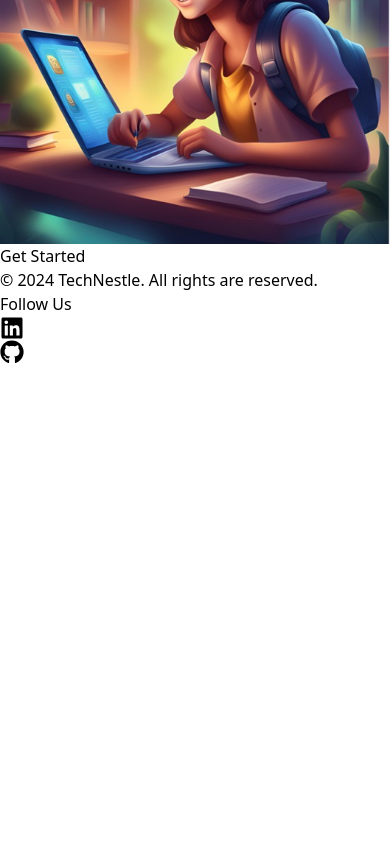
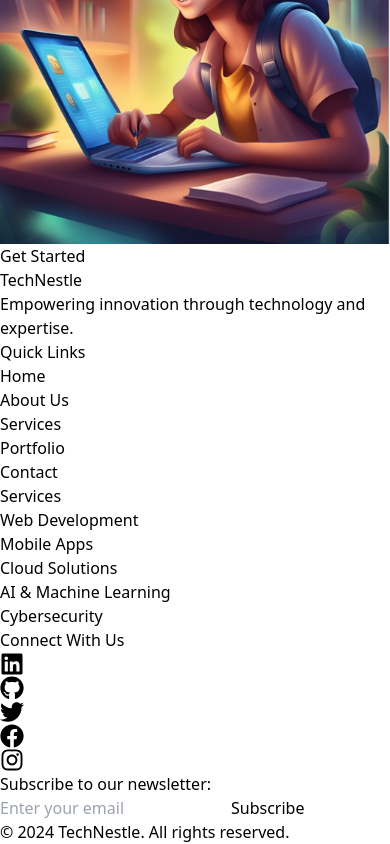
Before and after one commit to kalviumcommunity/S60_Sahanashre_Capstone_TechNestle, a React (Vite) app in the folder Frontend/: page / in a window 390 px wide. Shown: the part 710-1554 px from the top of the page. Before the commit the page ends 1074 px from the top, so only its background shows below. Built offline with nearby package versions, Linux system fonts and the light colour scheme; no server answers.

Commit message:
added responsive footer

```diff
--- a/Frontend/src/Components/Footer.jsx
+++ b/Frontend/src/Components/Footer.jsx
@@ -1,24 +1,76 @@
-import { FaLinkedin, FaGithub } from 'react-icons/fa';
 
-function Footer() {
+import { FaLinkedin, FaGithub, FaTwitter, FaFacebook, FaInstagram } from 'react-icons/fa';
+
+const Footer = () => {
   return (
-    <footer className="flex flex-col md:flex-row items-center justify-around bg-slate-900 text-white p-4">
-        <div className="mt-4 md:mt-0 text-center md:text-right w-full md:w-auto">
-        <p className='text-xl font-bold'>© 2024 TechNestle. All rights are reserved.</p>
-      </div>
-      <div className="flex flex-col items-center">
-        <h5 className="font-semibold">Follow Us</h5>
-        <div className="flex gap-4">
-          <a href="https://www.linkedin.com/in/sahanashre-v" target="_blank" className="hover:text-blue-500">
-            <FaLinkedin size={24} />
-          </a>
-          <a href="https://github.com/Sahanashre-V" target="_blank" className="hover:text-gray-300">
-            <FaGithub size={24} />
-          </a>
+    <footer className="bg-slate-900 text-white py-8">
+      <div className="container mx-auto px-4">
+        <div className="grid grid-cols-1 md:grid-cols-2 lg:grid-cols-4 gap-8">
+          <div>
+            <h3 className="text-xl font-bold mb-4">TechNestle</h3>
+            <p className="text-sm">Empowering innovation through technology and expertise.</p>
+          </div>
+          <div>
+            <h4 className="text-lg font-semibold mb-4">Quick Links</h4>
+            <ul className="space-y-2">
+              <li><a href="#" className="hover:text-blue-400 transition-colors">Home</a></li>
+              <li><a href="#" className="hover:text-blue-400 transition-colors">About Us</a></li>
+              <li><a href="#" className="hover:text-blue-400 transition-colors">Services</a></li>
+              <li><a href="#" className="hover:text-blue-400 transition-colors">Portfolio</a></li>
+              <li><a href="#" className="hover:text-blue-400 transition-colors">Contact</a></li>
+            </ul>
+          </div>
+          <div>
+            <h4 className="text-lg font-semibold mb-4">Services</h4>
+            <ul className="space-y-2">
+              <li><a href="#" className="hover:text-blue-400 transition-colors">Web Development</a></li>
+              <li><a href="#" className="hover:text-blue-400 transition-colors">Mobile Apps</a></li>
+              <li><a href="#" className="hover:text-blue-400 transition-colors">Cloud Solutions</a></li>
+              <li><a href="#" className="hover:text-blue-400 transition-colors">AI & Machine Learning</a></li>
+              <li><a href="#" className="hover:text-blue-400 transition-colors">Cybersecurity</a></li>
+            </ul>
+          </div>
+          <div>
+            <h4 className="text-lg font-semibold mb-4">Connect With Us</h4>
+            <div className="flex space-x-4 mb-4">
+              <a href="https://www.linkedin.com/in/sahanashre-v" target="_blank" rel="noopener noreferrer" className="hover:text-blue-400 transition-colors">
+                <FaLinkedin size={24} />
+              </a>
+              <a href="https://github.com/Sahanashre-V" target="_blank" rel="noopener noreferrer" className="hover:text-gray-400 transition-colors">
+                <FaGithub size={24} />
+              </a>
+              <a href="#" className="hover:text-blue-400 transition-colors">
+                <FaTwitter size={24} />
+              </a>
+              <a href="#" className="hover:text-blue-600 transition-colors">
+                <FaFacebook size={24} />
+              </a>
+              <a href="#" className="hover:text-pink-400 transition-colors">
+                <FaInstagram size={24} />
+              </a>
+            </div>
+            <p className="text-sm">Subscribe to our newsletter:</p>
+            <form className="mt-2 flex">
+              <input
+                type="email"
+                placeholder="Enter your email"
+                className="bg-gray-700 text-white px-3 py-2 rounded-l-md focus:outline-none focus:ring-2 focus:ring-blue-500"
+              />
+              <button
+                type="submit"
+                className="bg-blue-500 hover:bg-blue-600 px-4 py-2 rounded-r-md transition-colors"
+              >
+                Subscribe
+              </button>
+            </form>
+          </div>
+        </div>
+        <div className="mt-8 pt-8 border-t border-gray-700 text-center">
+          <p>&copy; 2024 TechNestle. All rights reserved.</p>
         </div>
       </div>
     </footer>
   );
-}
+};
 
 export default Footer;
```
